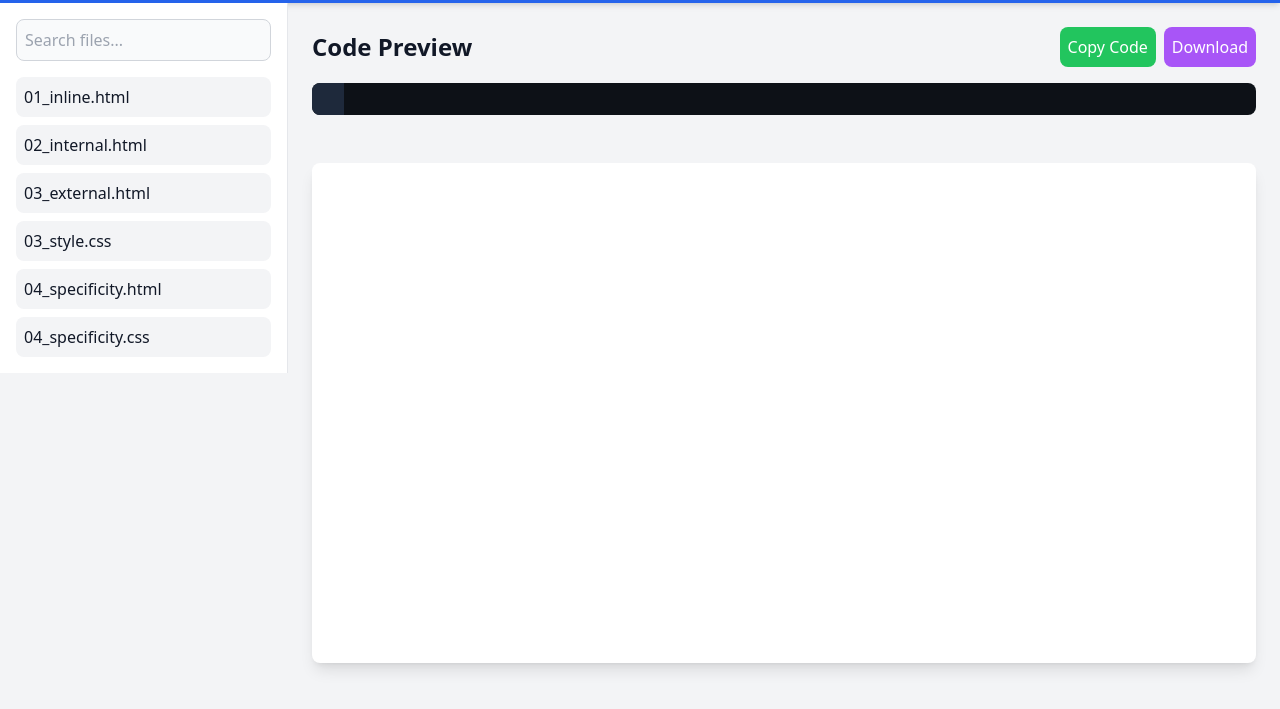
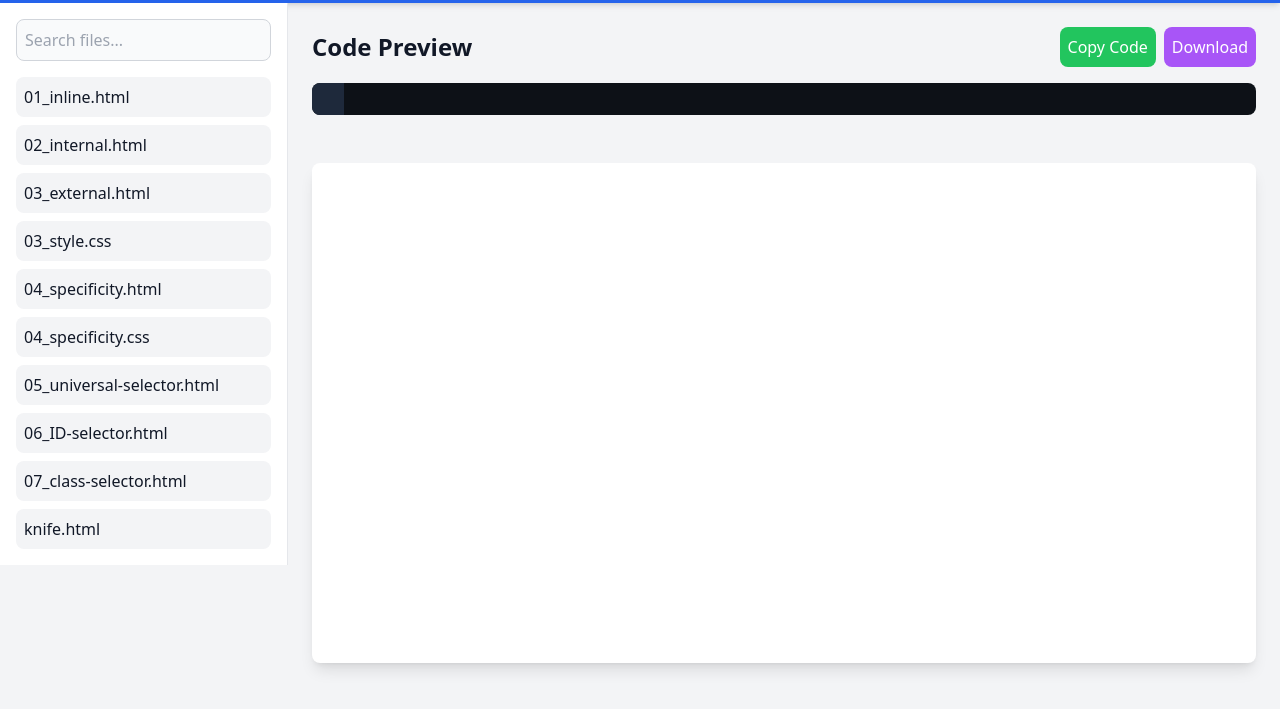
Before and after one commit to Himanshhhyou/css-class, a plain HTML site: page index.html in a window 1280 px wide. Shown: the part 73-782 px from the top of the page. Drawn offline with nearby package versions, Linux system fonts and the light colour scheme.

Commit message:
Update index.html

```diff
--- a/index.html
+++ b/index.html
@@ -98,6 +98,10 @@
       <div class="file-item p-2 bg-gray-100 dark:bg-gray-700 rounded-lg cursor-pointer hover:bg-blue-500 hover:text-white transition-colors" onclick="loadCode('03_style.css')">03_style.css</div>
       <div class="file-item p-2 bg-gray-100 dark:bg-gray-700 rounded-lg cursor-pointer hover:bg-blue-500 hover:text-white transition-colors" onclick="loadCode('04_specificity.html')">04_specificity.html</div>
       <div class="file-item p-2 bg-gray-100 dark:bg-gray-700 rounded-lg cursor-pointer hover:bg-blue-500 hover:text-white transition-colors" onclick="loadCode('04_specificity.css')">04_specificity.css</div>
+      <div class="file-item p-2 bg-gray-100 dark:bg-gray-700 rounded-lg cursor-pointer hover:bg-blue-500 hover:text-white transition-colors" onclick="loadCode('05_universal-selector.html')">05_universal-selector.html</div>
+      <div class="file-item p-2 bg-gray-100 dark:bg-gray-700 rounded-lg cursor-pointer hover:bg-blue-500 hover:text-white transition-colors" onclick="loadCode('06_ID-selector.html')">06_ID-selector.html</div>
+      <div class="file-item p-2 bg-gray-100 dark:bg-gray-700 rounded-lg cursor-pointer hover:bg-blue-500 hover:text-white transition-colors" onclick="loadCode('07_class-selector.html')">07_class-selector.html</div>
+      <div class="file-item p-2 bg-gray-100 dark:bg-gray-700 rounded-lg cursor-pointer hover:bg-blue-500 hover:text-white transition-colors" onclick="loadCode('knife.html')">knife.html</div>
     </div>
   </aside>
 
```
